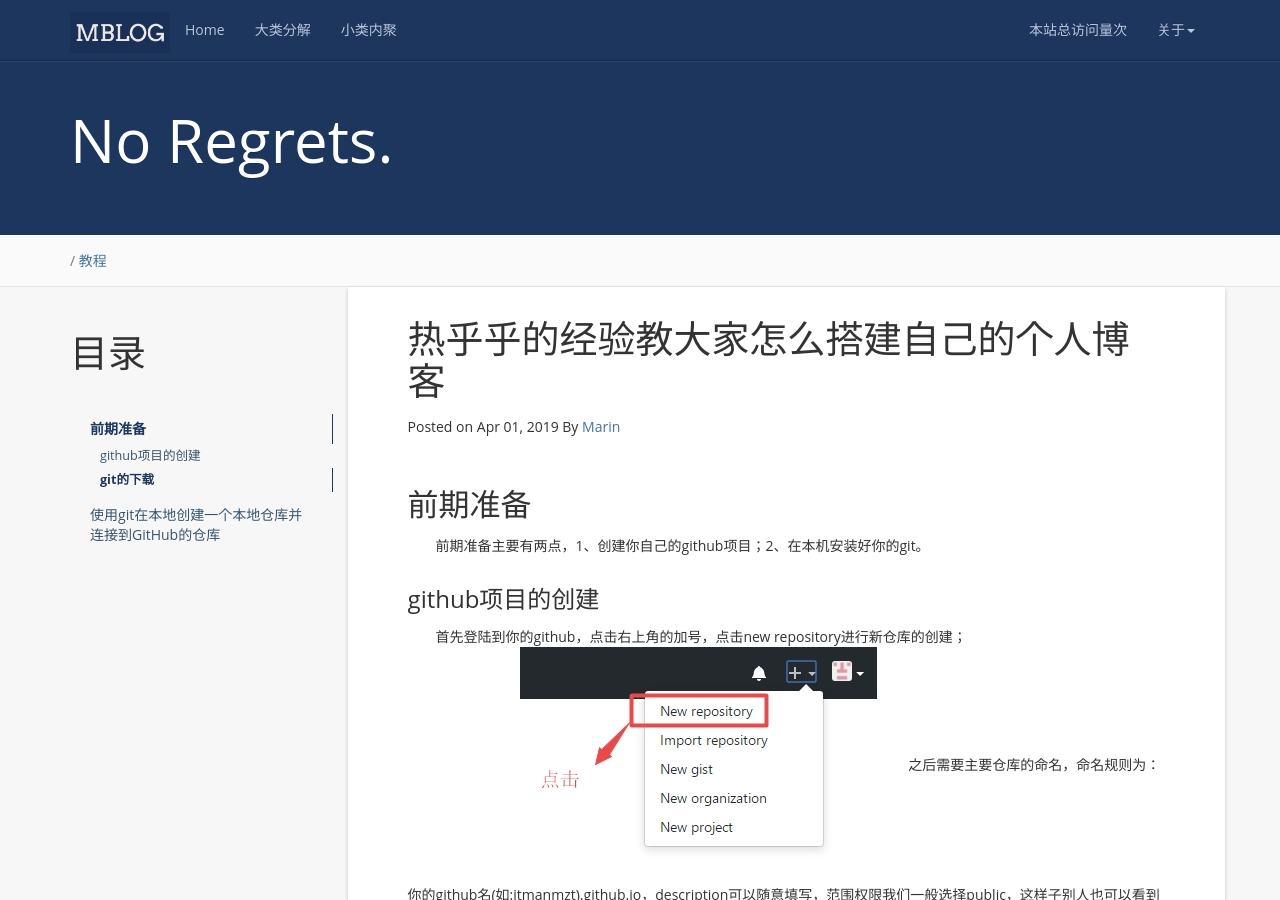
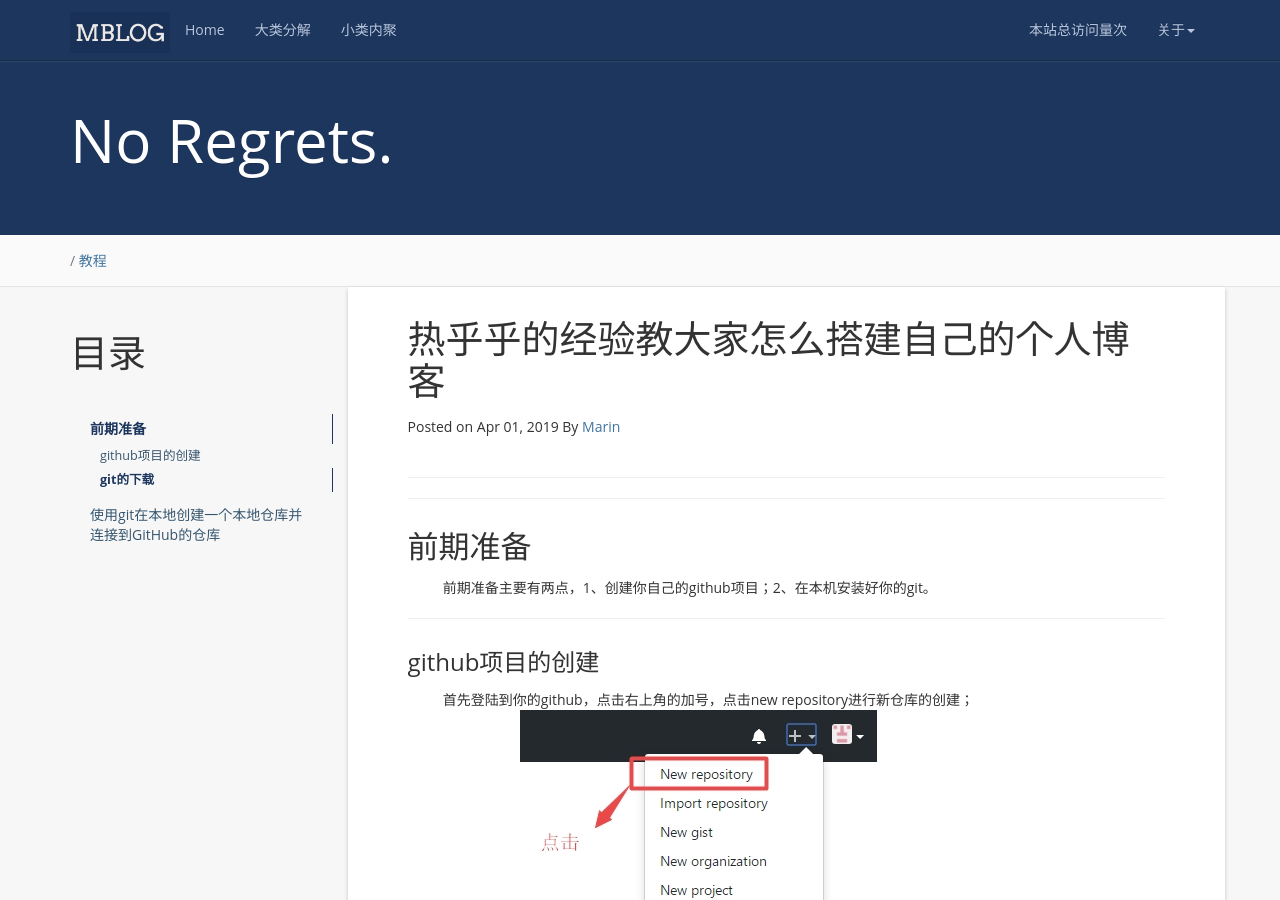
Before and after one commit to itmanmzt/itmanmzt.github.io, a Jekyll site: the page built from _posts/2019-04-01-create-your-bolg.md, in a window 1280 px wide and 900 px high. Built offline with Jekyll 4.4.1, drawn with Linux system fonts in a browser that asks for light colours; nearby versions of some CDN libraries; a script that is not in the unit is left out; comment, search, counter and statistics services are not loaded.

Commit message:
modify blog 5

````diff
--- a/_posts/2019-04-01-create-your-bolg.md
+++ b/_posts/2019-04-01-create-your-bolg.md
@@ -12,49 +12,80 @@
 
 * content
 {:toc}
+
+
+---
+---
+
 ## 前期准备
+&nbsp;
 &emsp;&emsp;前期准备主要有两点，1、创建你自己的github项目；2、在本机安装好你的git。
+&nbsp;
+
+---
 
 ### github项目的创建
+&nbsp;
 &emsp;&emsp;首先登陆到你的github，点击右上角的加号，点击new repository进行新仓库的创建；<br>
-&emsp;&emsp;&emsp;&emsp;&emsp;&emsp;&emsp;&emsp;![](https://itmanmzt.github.io/styles/images/create-your-blog/001.jpg){:align="center"}
+&emsp;&emsp;&emsp;&emsp;&emsp;&emsp;&emsp;&emsp;![](https://itmanmzt.github.io/styles/images/create-your-blog/001.jpg){:align="center"}<br>
 &emsp;&emsp;之后需要主要仓库的命名，命名规则为：你的github名(如:itmanmzt).github.io，description可以随意填写，范围权限我们一般选择public，这样子别人也可以看到我们的项目，填写完毕之后点击create repository就创建好了。<br>
 ![](https://itmanmzt.github.io/styles/images/create-your-blog/002.jpg){:align="center"}
+&nbsp;
+
+---
 
 ### git的下载
+&nbsp;
 &emsp;&emsp;git的下载和安装和普通的软件安装没有太大的区别，只需要选择和自己的操作系统匹配的版本即可，这里给大家下载的链接。<br>
 [git下载链接](https://git-scm.com/download/){:target="_blank"}<br>
+&nbsp;
+
+---
+---
 
 ## 使用git在本地创建一个本地仓库并连接到GitHub的仓库
+&nbsp;
 + 方式一：图形化界面直接创建一个文件夹作为本地仓库，右键点击Git Bash Here，进入命令行窗口，输入git init进行初始化，这个时候你回到文件夹设置为显示隐藏文件，你会发现有一个.git的隐藏文件，这时候说明初始化成功了。
-![](https://itmanmzt.github.io/styles/images/create-your-blog/003.jpg){:align="center"}<br>
-![](https://itmanmzt.github.io/styles/images/create-your-blog/004.jpg){:align="center"}<br>
-![](https://itmanmzt.github.io/styles/images/create-your-blog/005.jpg){:align="center"}<br>
-![](https://itmanmzt.github.io/styles/images/create-your-blog/006.jpg){:align="center"}<br>
+&nbsp;
+![step1](https://itmanmzt.github.io/styles/images/create-your-blog/003.jpg){:align="center"}<br>
+![step2](https://itmanmzt.github.io/styles/images/create-your-blog/004.jpg){:align="center"}<br>
+![step3](https://itmanmzt.github.io/styles/images/create-your-blog/005.jpg){:align="center"}<br>
+![step4](https://itmanmzt.github.io/styles/images/create-your-blog/006.jpg){:align="center"}<br>
+&nbsp;
 + 方式二：命令行界面可以通过命令：mkdir /路径/文件夹名的方式创建文件夹,然后通过cd /路径/文件夹名进入到这个文件夹中，然后执行git init执行初始化。
+&nbsp;
 ```linux
 mkdir /g:/my repository
 cd /g:/my repository
 git init
 ```
+&nbsp;
 &emsp;&emsp;然后就是和GitHub建立连接。
+&nbsp;
 + 第一步：获取SSH Key,在本地仓库点击右键点击Git GUI Here,点击Help,点击show SSH Key，然后复制该字符串。
-![](https://itmanmzt.github.io/styles/images/create-your-blog/007.jpg){:align="center"}<br>
-![](https://itmanmzt.github.io/styles/images/create-your-blog/008.jpg){:align="center"}<br>
-![](https://itmanmzt.github.io/styles/images/create-your-blog/009.jpg){:align="center"}<br>
+&nbsp;
+![step1](https://itmanmzt.github.io/styles/images/create-your-blog/007.jpg){:align="center"}<br>
+![step2](https://itmanmzt.github.io/styles/images/create-your-blog/008.jpg){:align="center"}<br>
+![step3](https://itmanmzt.github.io/styles/images/create-your-blog/009.jpg){:align="center"}<br>
+&nbsp;
 + 第二步：点击你GitHub的全局settings，点击SSH and GPG keys，点击New SSH key,粘贴你刚才复制的字符串，然后点击添加即可。
-![](https://itmanmzt.github.io/styles/images/create-your-blog/010.jpg){:align="center"}<br>
-![](https://itmanmzt.github.io/styles/images/create-your-blog/011.jpg){:align="center"}<br>
-![](https://itmanmzt.github.io/styles/images/create-your-blog/012.jpg){:align="center"}<br>
-![](https://itmanmzt.github.io/styles/images/create-your-blog/013.jpg){:align="center"}<br>
-![](https://itmanmzt.github.io/styles/images/create-your-blog/014.jpg){:align="center"}<br>
+&nbsp;
+![step1](https://itmanmzt.github.io/styles/images/create-your-blog/010.jpg){:align="center"}<br>
+![step2](https://itmanmzt.github.io/styles/images/create-your-blog/011.jpg){:align="center"}<br>
+![step3](https://itmanmzt.github.io/styles/images/create-your-blog/012.jpg){:align="center"}<br>
+![step4](https://itmanmzt.github.io/styles/images/create-your-blog/013.jpg){:align="center"}<br>
+![step5](https://itmanmzt.github.io/styles/images/create-your-blog/014.jpg){:align="center"}<br>
+&nbsp;
 + 第三步：在本地仓库创建一个README.md文件，作为一个项目说明文件，里面可以用文字介绍你的项目，然后通过命令行执行下面命令，SSH地址可以在GitHub对应的项目中找到。
+&nbsp;
 ```linux
 git add README.md //将要提交的文件添加到暂存区
 git commit -m "提交说明" //将文件从暂存器提交到仓库，-m后面的内容是备注，可以区分不同提交的内容
 git remote add origin git@github.com:itmanmzt/test.git //通过SSH地址和GitHub建立连接
 git push -u origin master //将本地仓库提交到远程
 ```
+&nbsp;
 ![](https://itmanmzt.github.io/styles/images/create-your-blog/015.jpg){:align="center"}<br>
-
+&nbsp;
 + 到了这里我们就完成了仓库的创建和连接，nice!
+&nbsp;
````
